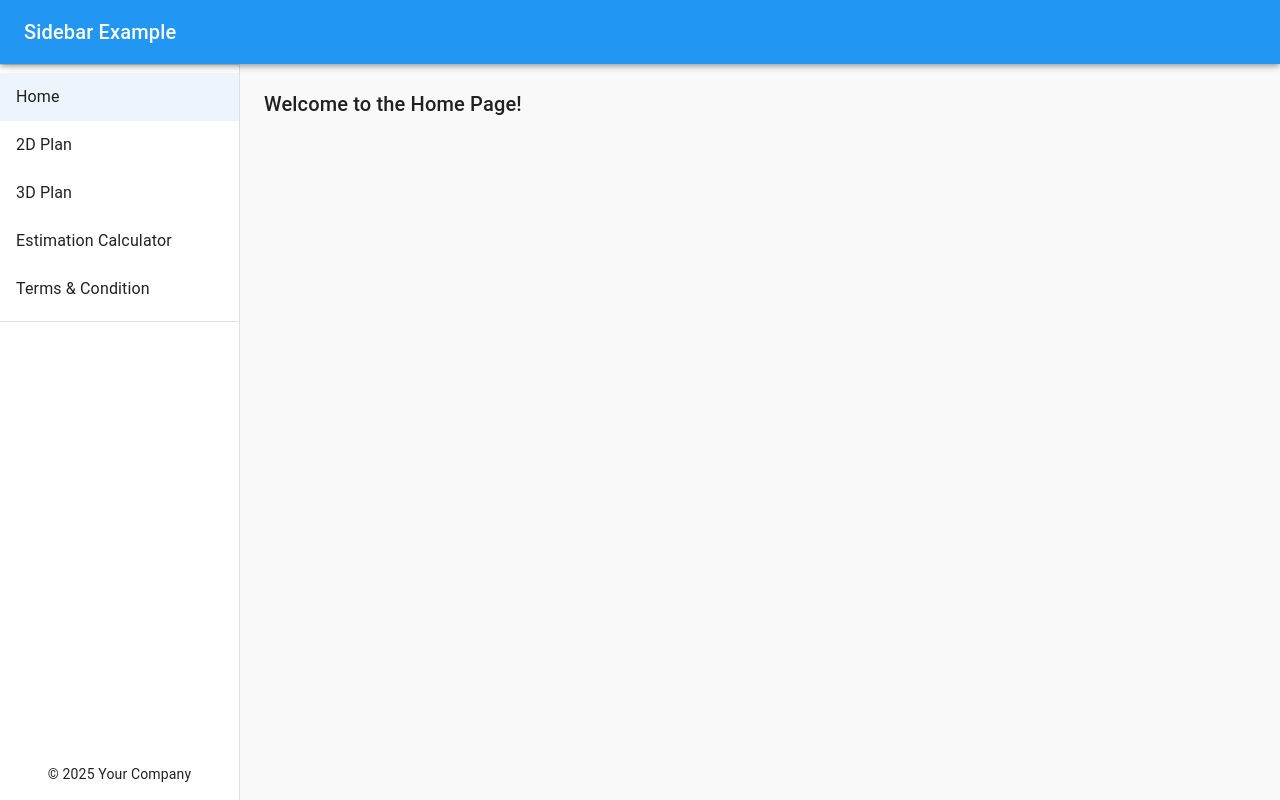
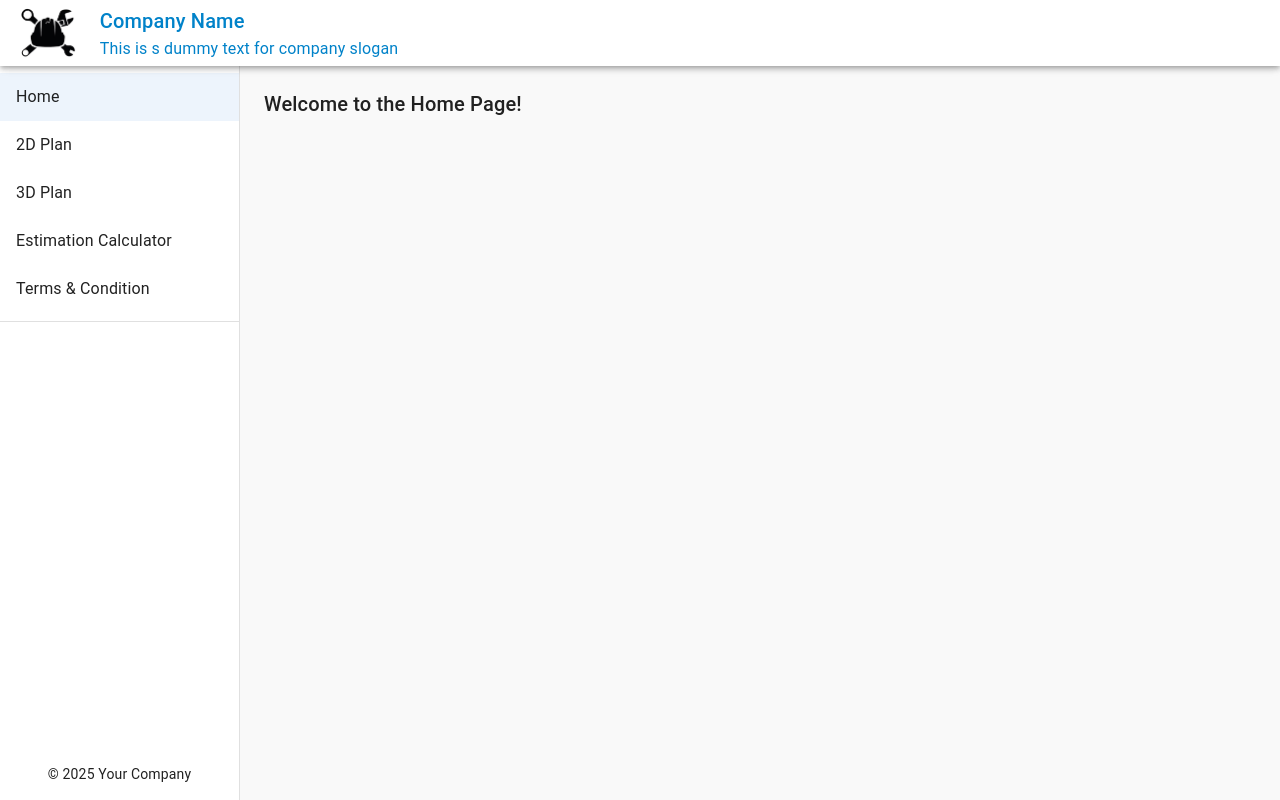
Before and after one commit to Pooja-Mehra9921/Constructor-Website, a React (Vite) app in the folder Constructor-website/: page /dashboard in a window 1280 px wide. Built offline with nearby package versions, Linux system fonts and the light colour scheme.

Commit message:
adding header in the dashboard

```diff
--- a/Constructor-website/src/pages/Dashboard/index.jsx
+++ b/Constructor-website/src/pages/Dashboard/index.jsx
@@ -9,11 +9,13 @@ import ListItem from "@mui/material/ListItem";
 import ListItemButton from "@mui/material/ListItemButton";
 import ListItemText from "@mui/material/ListItemText";
 import CssBaseline from "@mui/material/CssBaseline";
-import { Divider } from "@mui/material";
+import { Divider, IconButton } from "@mui/material";
 import Plan2D from "../../component/2DPlan";
 import Plan3D from "../../component/3DPlan";
 import Estimation from "../../component/EstimationCalculation";
 import TermsConditions from "../../component/TermsCondition";
+import logo from "../../images/logo.png"
+
 
 const drawerWidth = 240;
 
@@ -42,12 +44,18 @@ const Dashboard = () => {
         position="fixed"
         sx={{
           zIndex: (theme) => theme.zIndex.drawer + 1,
-          backgroundColor: "#2196f3",
+          backgroundColor: "white",
         }}
       >
-        <Toolbar>
-          <Typography variant="h6" noWrap component="div">
-            Sidebar Example
+        <Toolbar variant="dense">
+        <IconButton edge="start" color="inherit" aria-label="menu" sx={{ mr: 2 }}>
+            <img style={{height:"50px"}} className="logo" src={logo} alt="logo" />
+          </IconButton>
+          <Typography variant="h6" color="#0082c9" component="div">
+            Company Name
+            <Typography>
+            This is s dummy text for company slogan
+            </Typography>
           </Typography>
         </Toolbar>
       </AppBar>
```
